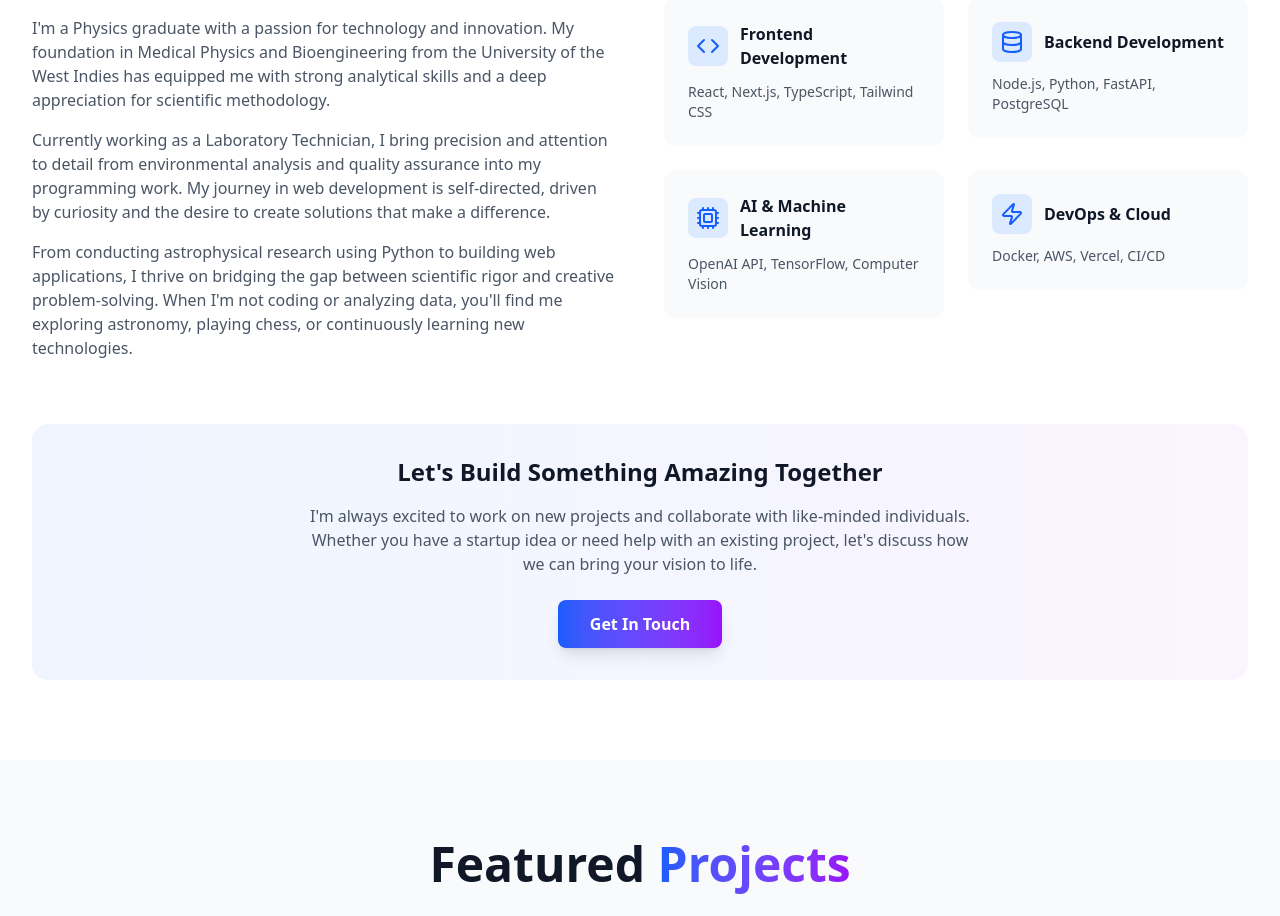
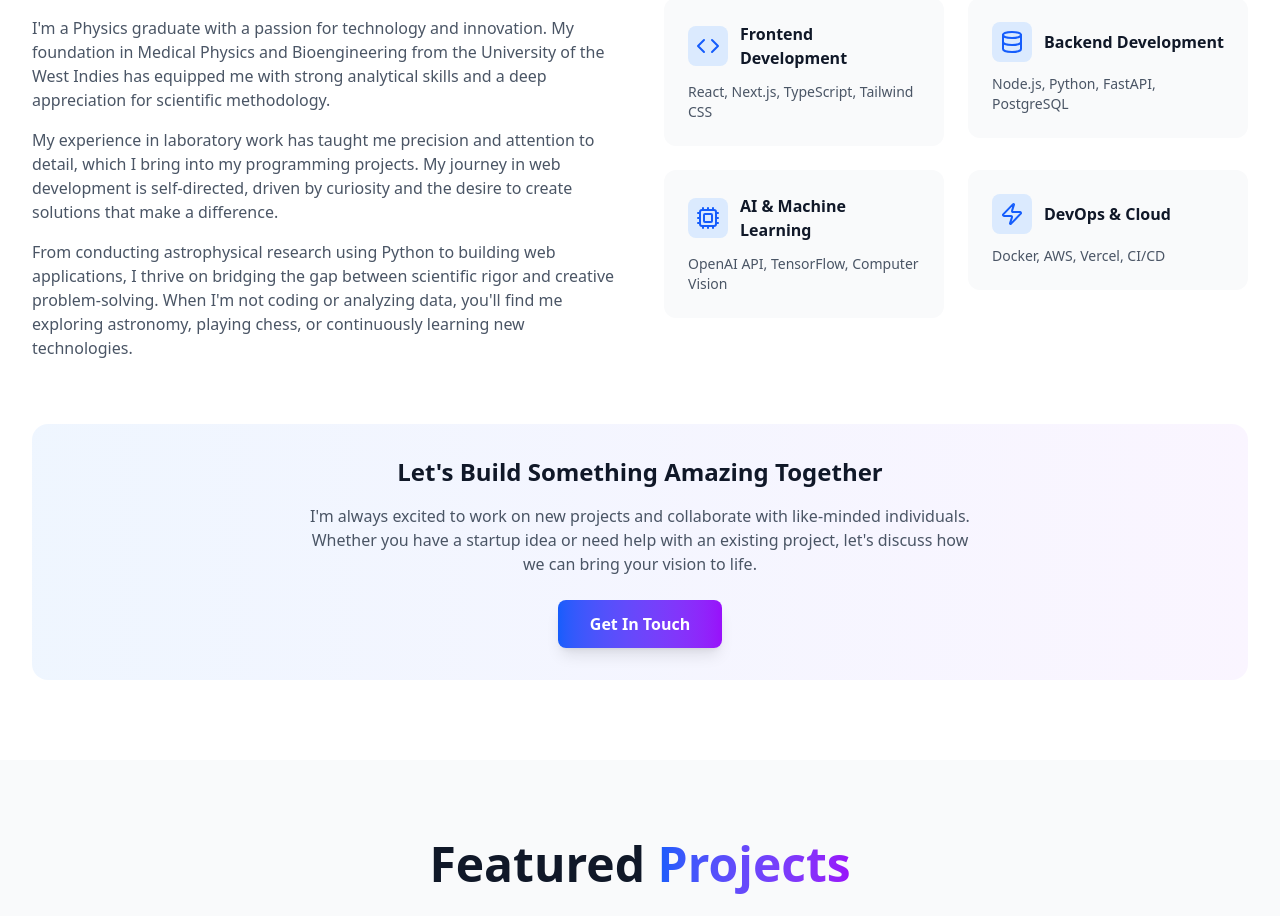
Before and after one commit to joseph-singh-lai/personal-portfolio-9987, a Next.js app: page / in a window 1280 px wide. Shown: the part 1020-1936 px from the top of the page. Built offline with nearby package versions, Linux system fonts and the light colour scheme.

Commit message:
Update My Journey to reflect past laboratory experience

```diff
--- a/src/components/About.tsx
+++ b/src/components/About.tsx
@@ -36,9 +36,9 @@ const About = () => {
                   and a deep appreciation for scientific methodology.
                 </p>
                 <p>
-                  Currently working as a Laboratory Technician, I bring precision and attention to detail from environmental
-                  analysis and quality assurance into my programming work. My journey in web development is self-directed,
-                  driven by curiosity and the desire to create solutions that make a difference.
+                  My experience in laboratory work has taught me precision and attention to detail, which I bring into
+                  my programming projects. My journey in web development is self-directed, driven by curiosity and
+                  the desire to create solutions that make a difference.
                 </p>
                 <p>
                   From conducting astrophysical research using Python to building web applications, I thrive on bridging
```
